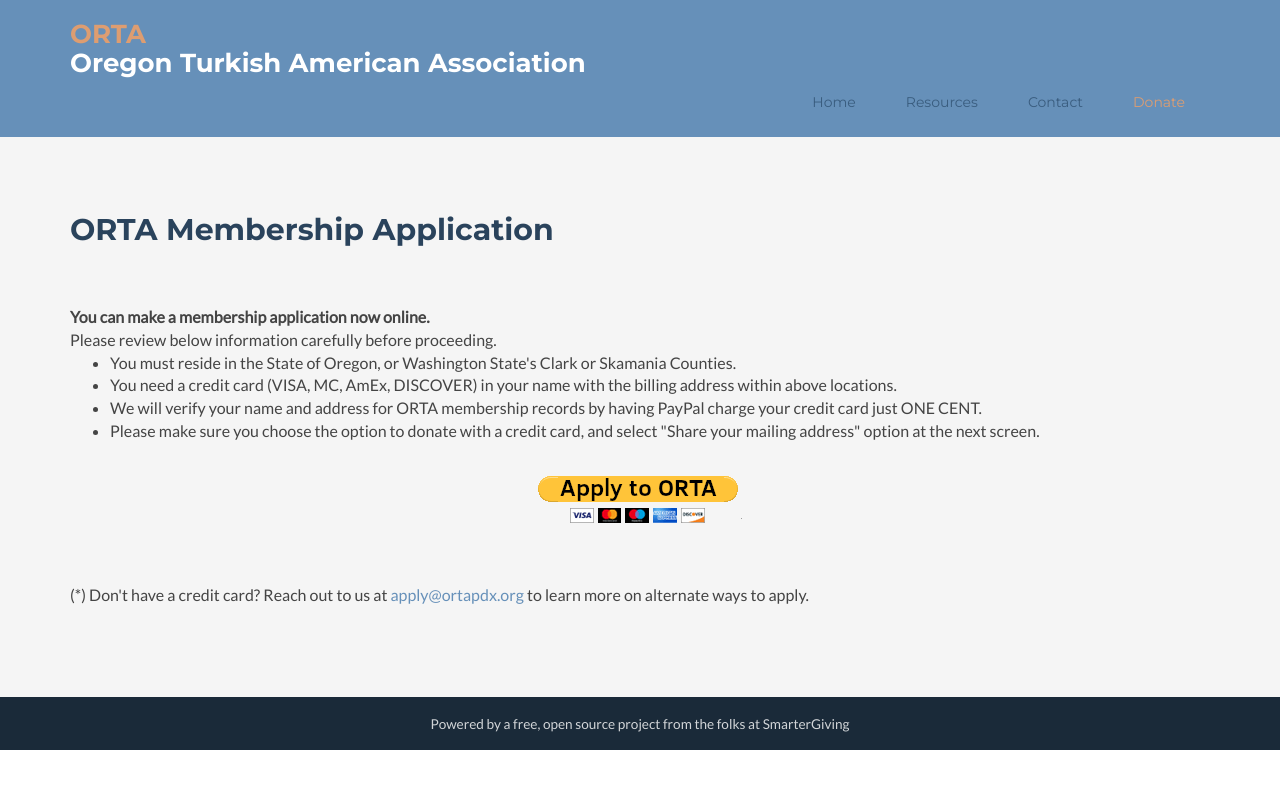
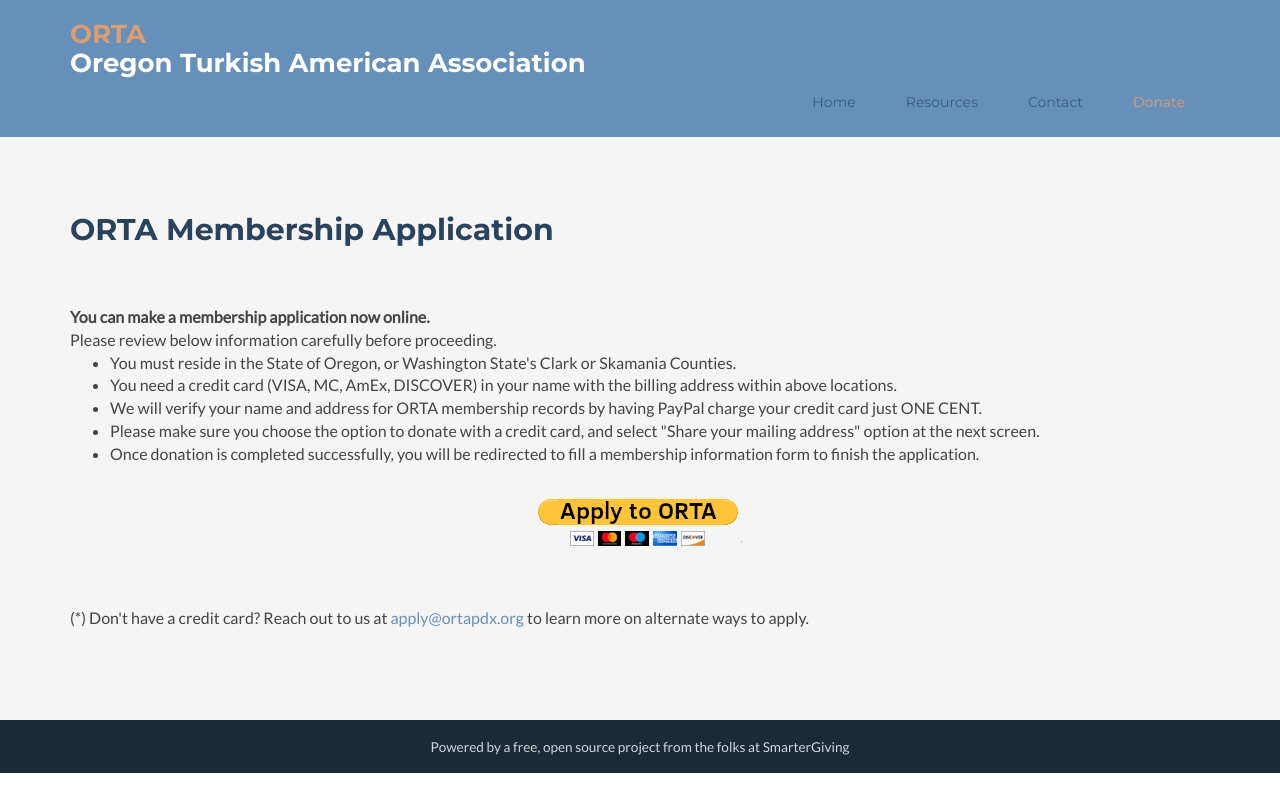
Before and after one commit to ortapdx/ortapdx.github.io, a Jekyll site: the page built from apply.html, in a window 1280 px wide. Shown: the top 812 px of the page. Built offline with Jekyll 4.4.1, drawn with Linux system fonts in a browser that asks for light colours; nearby versions of some CDN libraries; comment, search, counter and statistics services are not loaded.

Commit message:
Update apply.html

```diff
--- a/apply.html
+++ b/apply.html
@@ -46,6 +46,7 @@ layout: default
           <li>You need a credit card (VISA, MC, AmEx, DISCOVER) in your name with the billing address within above locations.</li>
           <li>We will verify your name and address for ORTA membership records by having PayPal charge your credit card just ONE CENT.</li>
           <li>Please make sure you choose the option to donate with a credit card, and select "Share your mailing address" option at the next screen.</li>
+          <li>Once donation is completed successfully, you will be redirected to fill a membership information form to finish the application.</li>
          </ul>
          <br>
          <!--PayPal generated code starts-->
```
